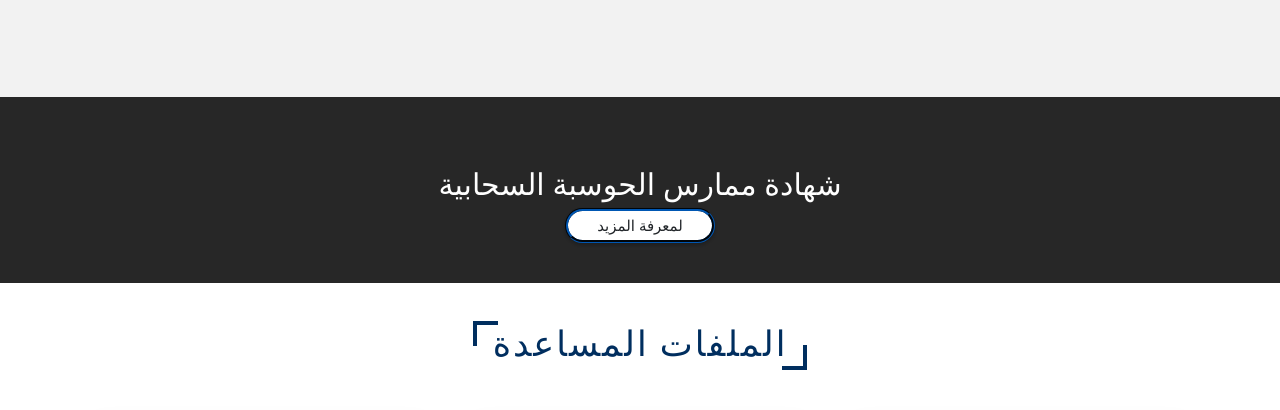
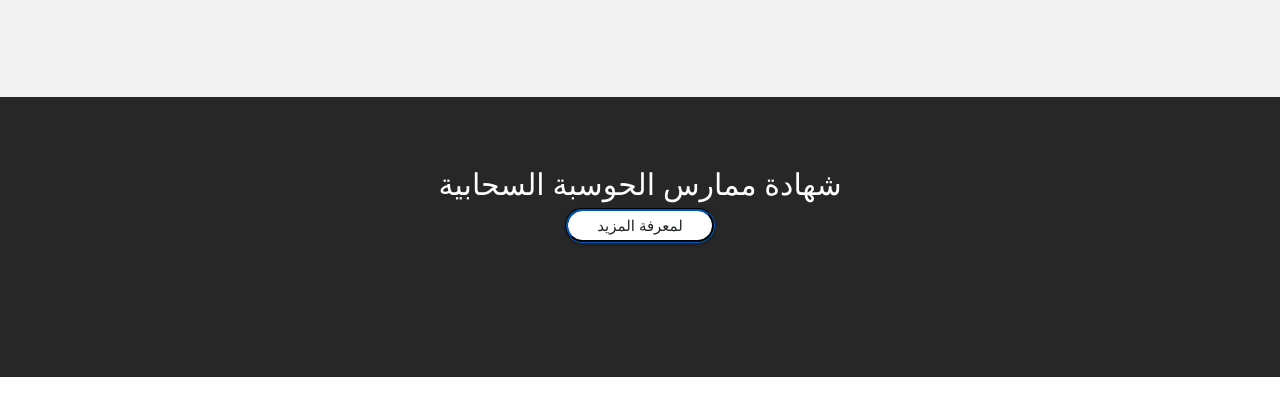
Before and after one commit to Shaja3/bb66, a plain HTML site: page CLF.html in a window 1280 px wide. Shown: the part 999-1409 px from the top of the page. Drawn offline with nearby package versions, Linux system fonts and the light colour scheme.

Commit message:
Add files via upload

```diff
--- a/css/style.css
+++ b/css/style.css
@@ -471,7 +471,7 @@ body{
     position: relative; /* لتفعيل النسبية للخلفية */
     background-color: rgba(0, 0, 0, 0.849); /* خلفية سوداء شفافة */
     color:#fff;
-    min-height: 15vh;
+    min-height: 35vh;
     padding: 40px 20px;
 }
 
```
